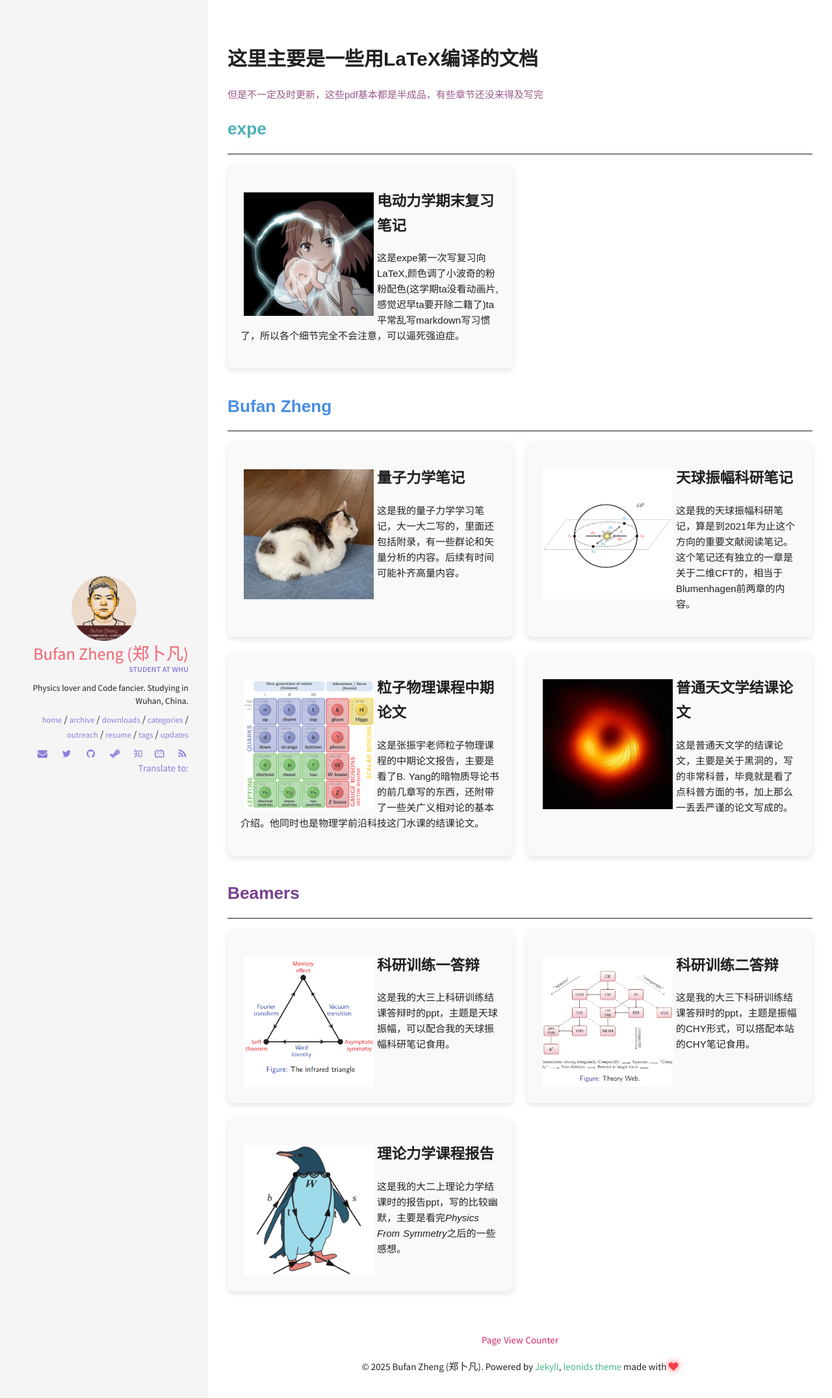
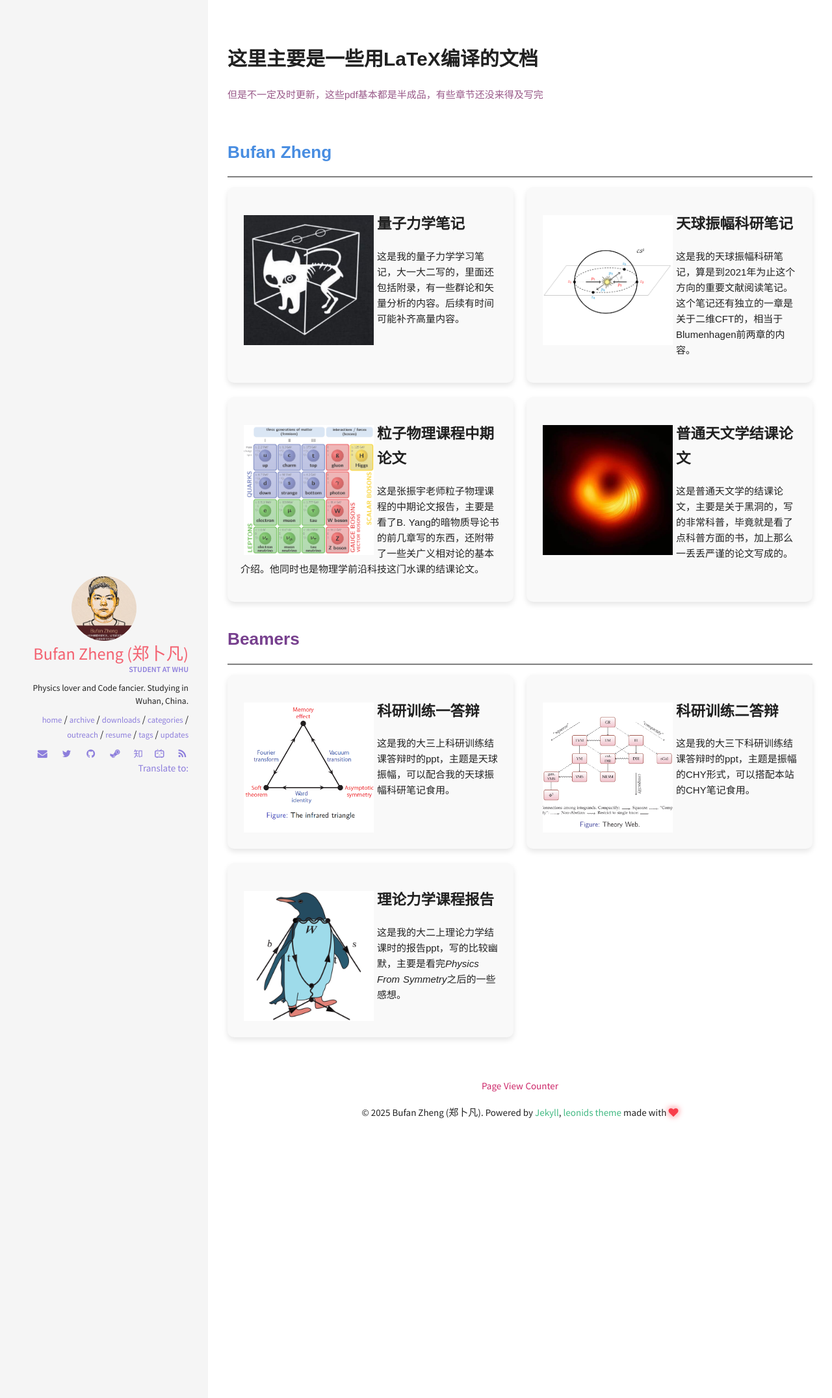
Before and after one commit to WHUZBF/whuzbf.github.io, a Jekyll site: the page built from downloads/index.html, in a window 1280 px wide. Shown: the top 2151 px of the page at 65% size. Built offline with Jekyll 4.4.1, drawn with Linux system fonts in a browser that asks for light colours; comment, search, counter and statistics services are not loaded.

Commit message:
删除了一些latex文档

```diff
--- a/_data/index/updates.yml
+++ b/_data/index/updates.yml
@@ -1,6 +1,7 @@
 # updates data
 - date: 2025-2
   description:
+    - desc: Delete some LaTeX files
     - desc: Paginator UI adaptation for mobile narrow screens
     - desc: Delete some posts and change my avatar
     - desc: Fix bugs in paginator
--- a/downloads/index.html
+++ b/downloads/index.html
@@ -54,25 +54,6 @@ permalink: /downloads/
 <h1>这里主要是一些用LaTeX编译的文档</h1>
 <p><font color="#995989">但是不一定及时更新，这些pdf基本都是半成品，有些章节还没来得及写完</font></p>
 
-<h2><font color=#4db0b9>expe</font></h2>
-<hr style="height:2px;border-width:0;color:gray;background-color:gray">
-<!--    expe-->
-<div class="card-container">
-    <div class="card" onclick='location.href=("pages/electrodynamics.html")'>
-        <p>
-            <img src="cover/electrodynamics.png" width="50%" heigh="auto"/>
-        </p>
-        <h3>电动力学期末复习笔记</h3>
-        <p>这是expe第一次写复习向LaTeX,颜色调了小波奇的粉粉配色(这学期ta没看动画片,感觉迟早ta要开除二籍了)ta平常乱写markdown写习惯了，所以各个细节完全不会注意，可以逼死强迫症。</p>
-    </div>
-    <div class="hiddencard">
-<!--        这是一个被隐藏的卡片-->
-        <!-- 这里放置卡片内容 -->
-    </div>
-    <!-- 添加更多卡片 -->
-</div>
-
-&nbsp;
 &nbsp;
 &nbsp;
 
@@ -82,7 +63,7 @@ permalink: /downloads/
 <div class="card-container">
     <div class="card" onclick='location.href=("pages/qm.html")'>
         <p>
-            <img src="cover/qm.jpg" width="50%" heigh="auto" />
+            <img src="cover/qm.jpeg" width="50%" heigh="auto" />
         </p>
         <h3>量子力学笔记</h3>
         <p>这是我的量子力学学习笔记，大一大二写的，里面还包括附录，有一些群论和矢量分析的内容。后续有时间可能补齐高量内容。</p>
```
Also changed, not shown: downloads/cover/electrodynamics.jpg (deleted), downloads/cover/electrodynamics.png (deleted), downloads/cover/qm.jpeg (added), downloads/cover/qm.jpg (deleted).
